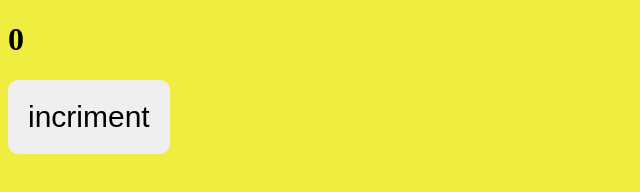
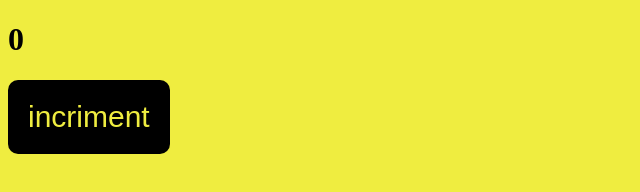
Before and after one commit to ashomurodov/teamgroup, a plain HTML site: page index.html in a window 1280 px wide. Shown: the whole page, without its empty margins (0-640 px from the left). Drawn offline with Linux system fonts and the light colour scheme.

Commit message:
btn style

```diff
--- a/style.css
+++ b/style.css
@@ -6,5 +6,7 @@ body{
     font-size: 30px;
     padding: 20px;
     border-radius: 10px;
+    background-color: black;
     border: none;
+    color: #efed40;
 }
```
